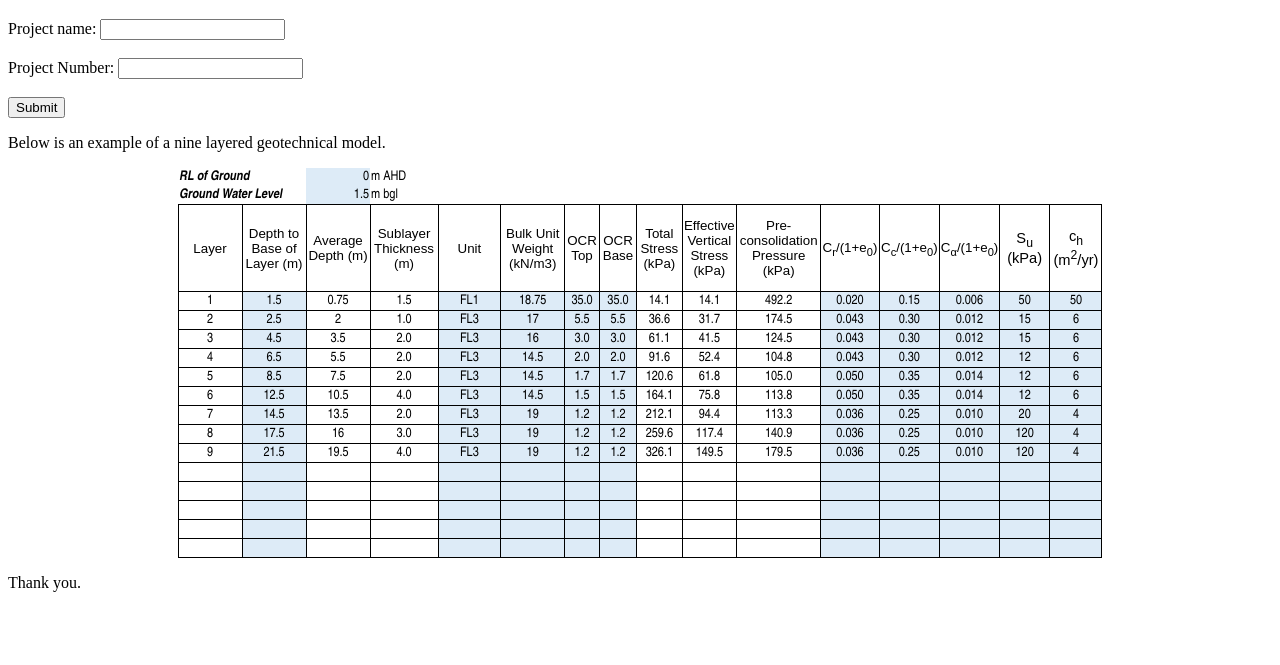
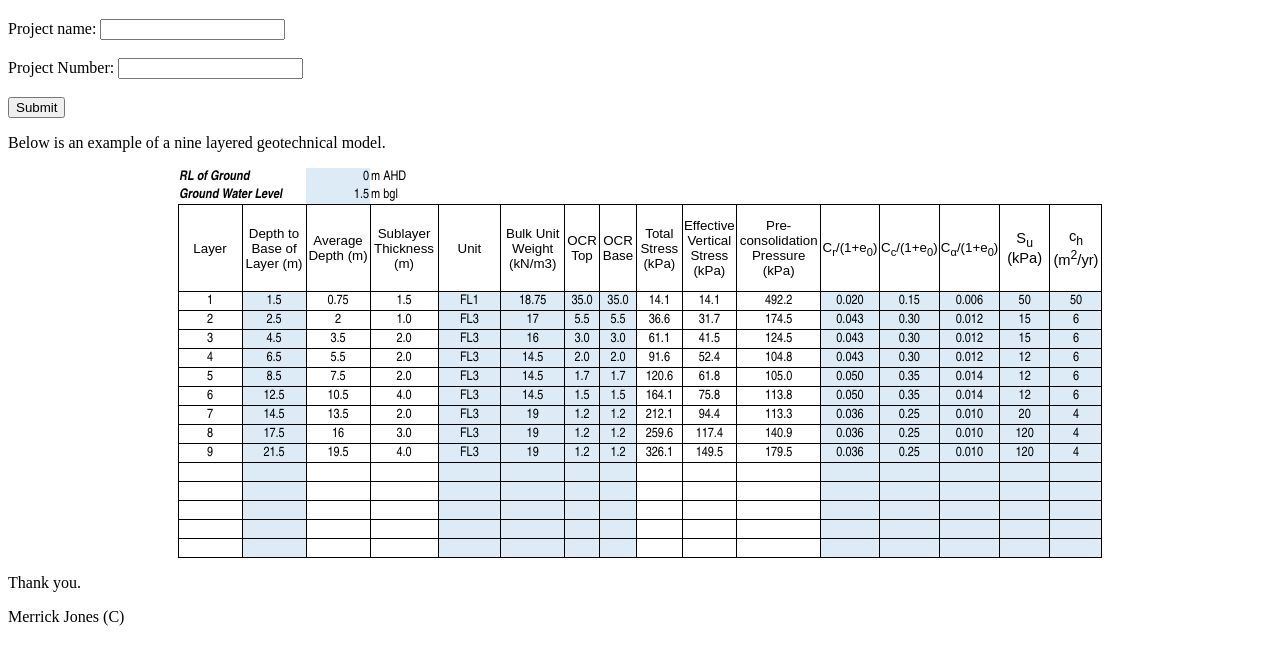
Before and after one commit to MerrickJones/bayesianba, a plain HTML site: page index.html in a window 1280 px wide. Shown: the part 61-726 px from the top of the page. Drawn offline with Linux system fonts and the light colour scheme.

Commit message:
Update index.html
add my name to it

```diff
--- a/index.html
+++ b/index.html
@@ -842,6 +842,7 @@ tags will be replaced.-->
 
 <p>Thank you.</p>
 
+<p>Merrick Jones (C)</p>
 
 </body>
 
```
